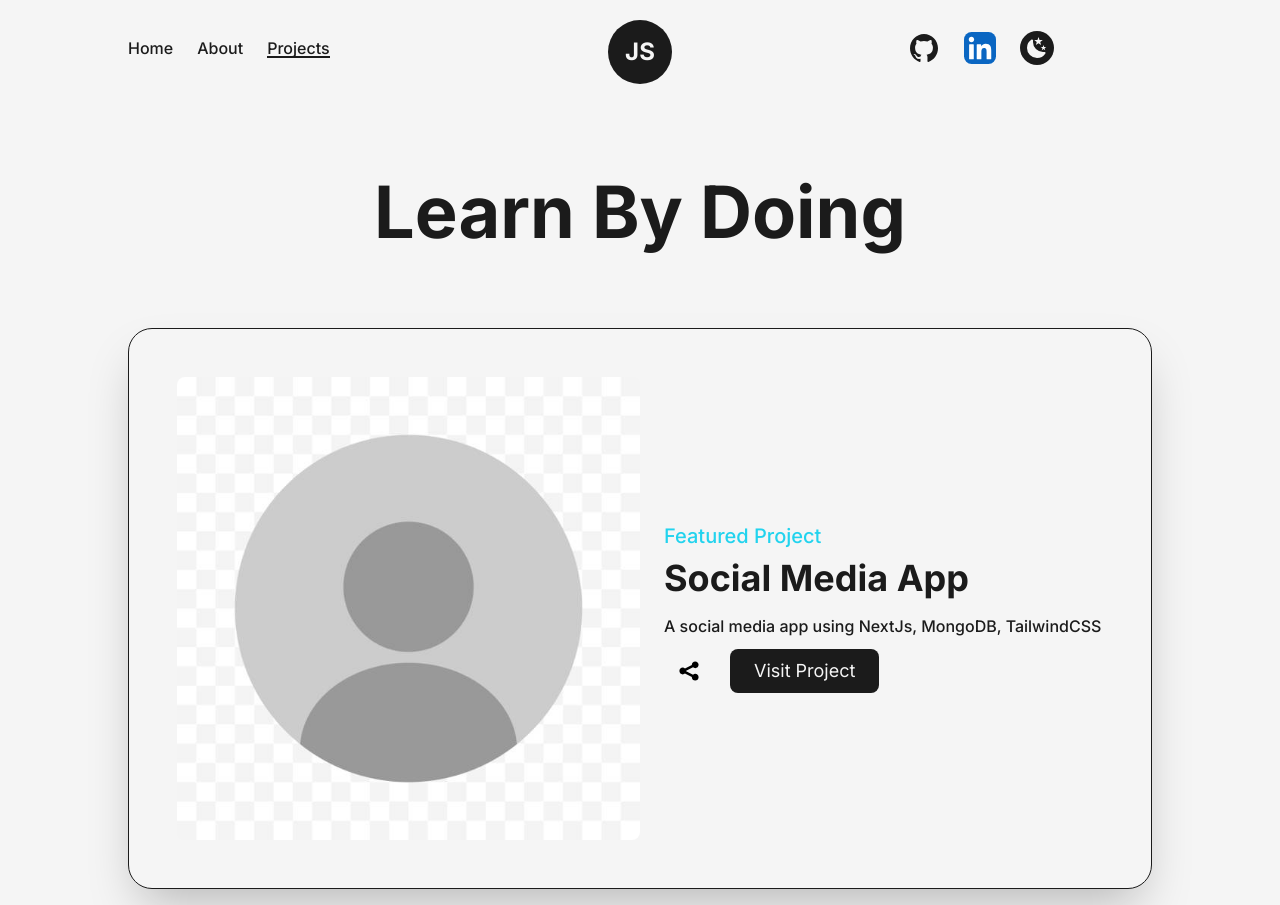
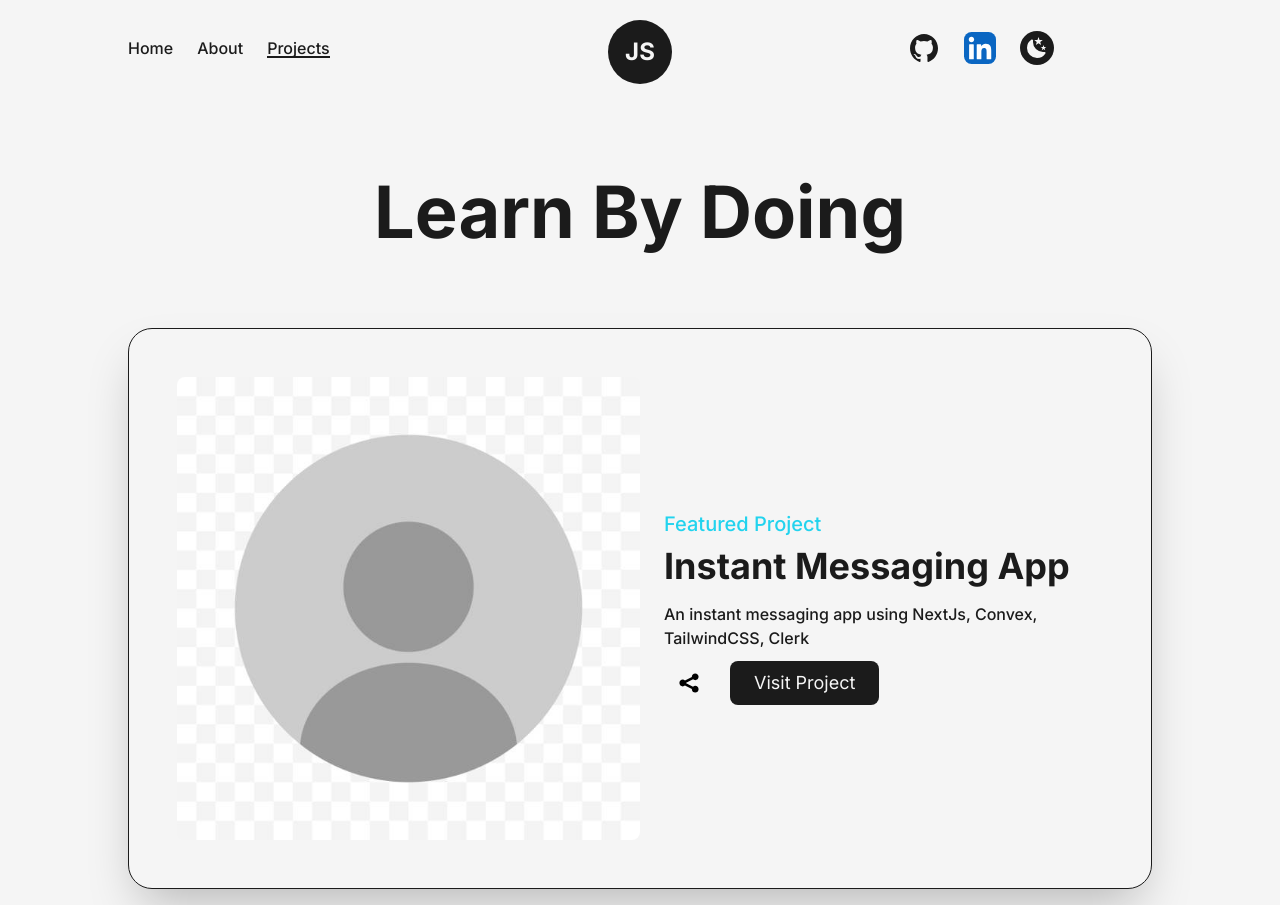
Before and after one commit to Jell13/Js-Portfolio, a Next.js app: page /projects in a window 1280 px wide. Built offline with nearby package versions, Linux system fonts and the light colour scheme.

Commit message:
updated the project

```diff
--- a/app/projects/page.jsx
+++ b/app/projects/page.jsx
@@ -46,8 +46,8 @@ const Projects = () => {
           </motion.div>
           <div className='grid mt-20 w-[80vw] gap-24'>
             <div className=''>
-              <FeaturedProject title="Social Media App" type="Featured Project" link="/" summary="A social media app using
-              NextJs, MongoDB, TailwindCSS" github="/" img={profile}/>
+              <FeaturedProject title="Instant Messaging App" type="Featured Project" link="/" summary="An instant messaging app using
+              NextJs, Convex, TailwindCSS, Clerk" github="/" img={profile}/>
             </div>
             {/* <div className='col-span-6'>
               Project 1
```
